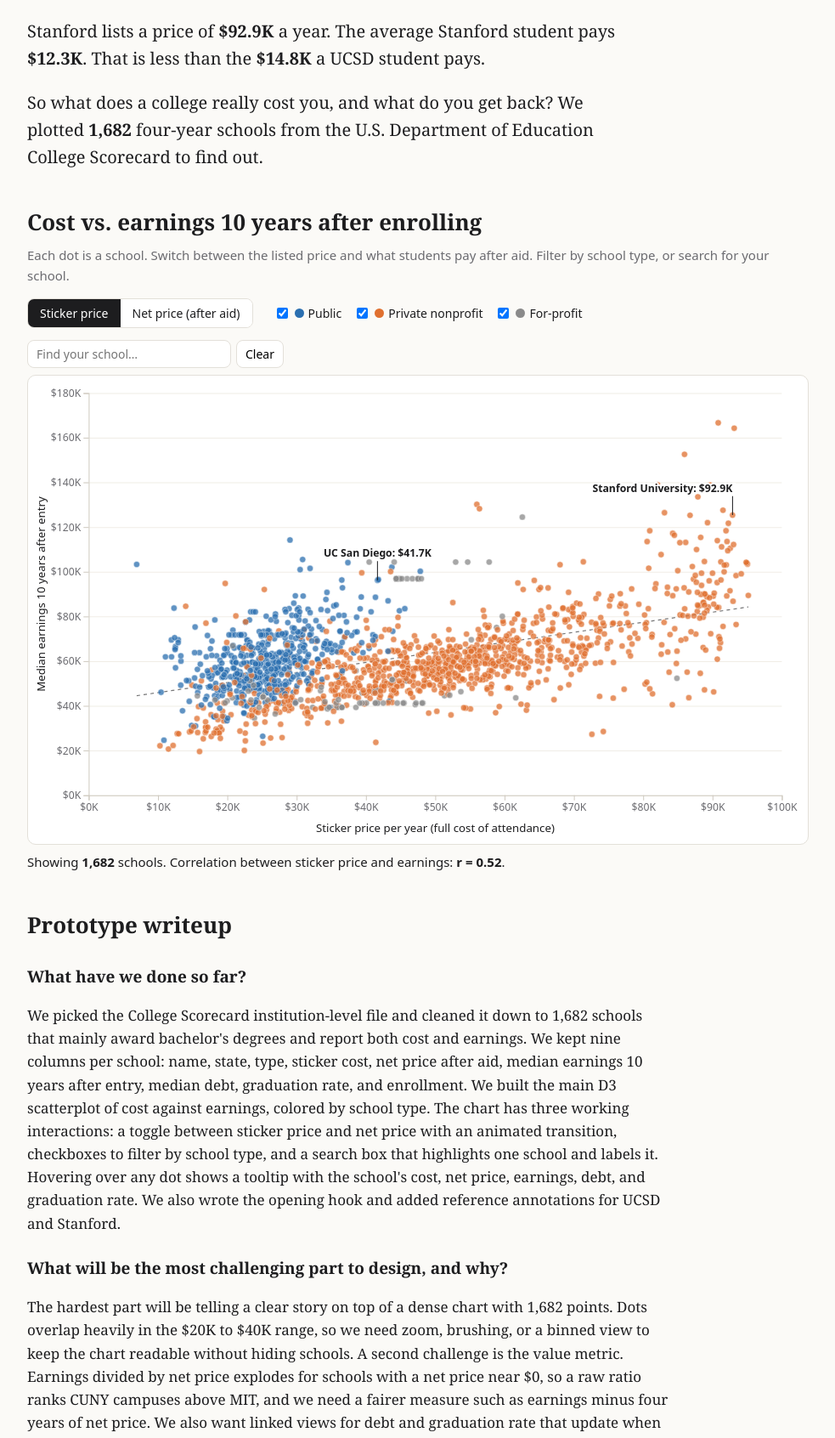
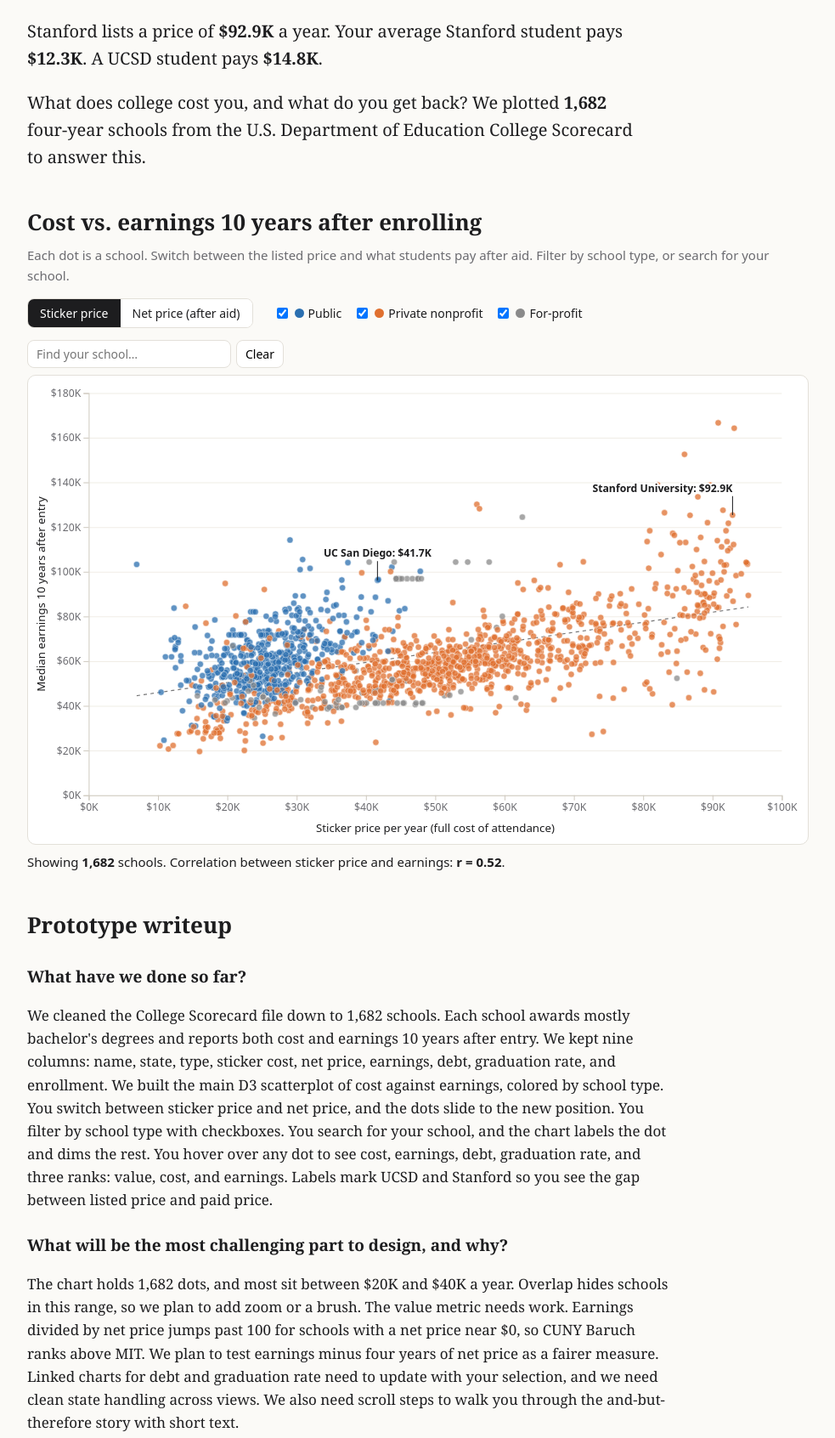
Before and after one commit to Raunakss10/college-cost-outcomes, a plain HTML site: page index.html in a window 1280 px wide. Shown: the part 195-1887 px from the top of the page at 85% size, without its empty margins (148-1131 px from the left). Drawn offline with Linux system fonts and the light colour scheme.

Commit message:
Rewrite writeup, add rankings

```diff
--- a/index.html
+++ b/index.html
@@ -15,8 +15,8 @@
 
 <main>
 <section class="hook">
-  <p>Stanford lists a price of <b>$92.9K</b> a year. The average Stanford student pays <b>$12.3K</b>. That is less than the <b>$14.8K</b> a UCSD student pays.</p>
-  <p>So what does a college really cost you, and what do you get back? We plotted <b>1,682</b> four-year schools from the U.S. Department of Education College Scorecard to find out.</p>
+  <p>Stanford lists a price of <b>$92.9K</b> a year. Your average Stanford student pays <b>$12.3K</b>. A UCSD student pays <b>$14.8K</b>.</p>
+  <p>What does college cost you, and what do you get back? We plotted <b>1,682</b> four-year schools from the U.S. Department of Education College Scorecard to answer this.</p>
 </section>
 
 <section class="viz-section">
@@ -49,10 +49,10 @@
   <h2>Prototype writeup</h2>
 
   <h3>What have we done so far?</h3>
-  <p>We picked the College Scorecard institution-level file and cleaned it down to 1,682 schools that mainly award bachelor's degrees and report both cost and earnings. We kept nine columns per school: name, state, type, sticker cost, net price after aid, median earnings 10 years after entry, median debt, graduation rate, and enrollment. We built the main D3 scatterplot of cost against earnings, colored by school type. The chart has three working interactions: a toggle between sticker price and net price with an animated transition, checkboxes to filter by school type, and a search box that highlights one school and labels it. Hovering over any dot shows a tooltip with the school's cost, net price, earnings, debt, and graduation rate. We also wrote the opening hook and added reference annotations for UCSD and Stanford.</p>
+  <p>We cleaned the College Scorecard file down to 1,682 schools. Each school awards mostly bachelor's degrees and reports both cost and earnings 10 years after entry. We kept nine columns: name, state, type, sticker cost, net price, earnings, debt, graduation rate, and enrollment. We built the main D3 scatterplot of cost against earnings, colored by school type. You switch between sticker price and net price, and the dots slide to the new position. You filter by school type with checkboxes. You search for your school, and the chart labels the dot and dims the rest. You hover over any dot to see cost, earnings, debt, graduation rate, and three ranks: value, cost, and earnings. Labels mark UCSD and Stanford so you see the gap between listed price and paid price.</p>
 
   <h3>What will be the most challenging part to design, and why?</h3>
-  <p>The hardest part will be telling a clear story on top of a dense chart with 1,682 points. Dots overlap heavily in the $20K to $40K range, so we need zoom, brushing, or a binned view to keep the chart readable without hiding schools. A second challenge is the value metric. Earnings divided by net price explodes for schools with a net price near $0, so a raw ratio ranks CUNY campuses above MIT, and we need a fairer measure such as earnings minus four years of net price. We also want linked views for debt and graduation rate that update when you select schools, and keeping several D3 charts in sync takes careful state management. Finally, we have to write scroll-driven steps that guide you through the and-but-therefore arc without making you read a wall of text.</p>
+  <p>The chart holds 1,682 dots, and most sit between $20K and $40K a year. Overlap hides schools in this range, so we plan to add zoom or a brush. The value metric needs work. Earnings divided by net price jumps past 100 for schools with a net price near $0, so CUNY Baruch ranks above MIT. We plan to test earnings minus four years of net price as a fairer measure. Linked charts for debt and graduation rate need to update with your selection, and we need clean state handling across views. We also need scroll steps to walk you through the and-but-therefore story with short text.</p>
 </section>
 </main>
 
```
